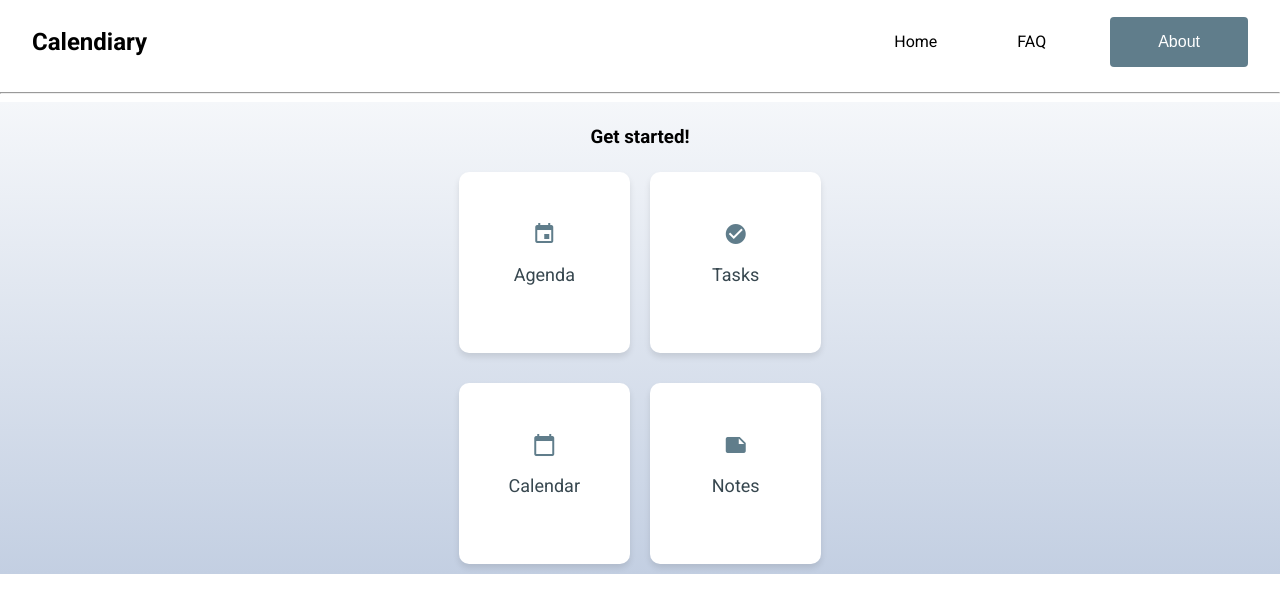
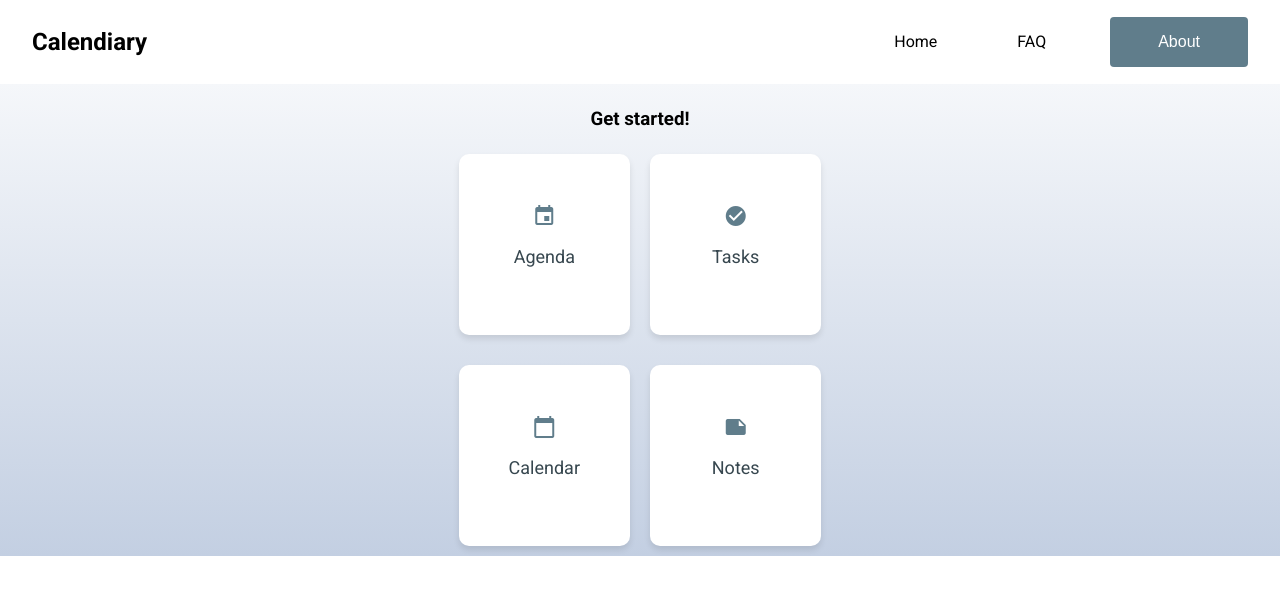
Before and after one commit to rrubbenn/Calendiary, an Angular app in the folder Calendiary/: page / in a window 1280 px wide. Shown: the top 612 px of the page. Built offline with nearby package versions, Linux system fonts and the light colour scheme.

Commit message:
style(header): update content layout and styling

```diff
--- a/Calendiary/src/app/header/header.component.html
+++ b/Calendiary/src/app/header/header.component.html
@@ -24,5 +24,3 @@
         </div>
     </div>
 </header>
-
-<hr>
--- a/Calendiary/src/app/header/header.component.scss
+++ b/Calendiary/src/app/header/header.component.scss
@@ -1,9 +1,17 @@
+:host {
+    display: block;
+    width: 100%;
+    position: sticky;
+    top: 0;
+    z-index: 1000;
+}
+
 header {
     width: 100%;
-    height: auto;
     padding: 0;
     margin: 0;
-    box-sizing: border-box;
+    height: auto;
+    background: white;
 }
 .container {
     display: flex;
```
